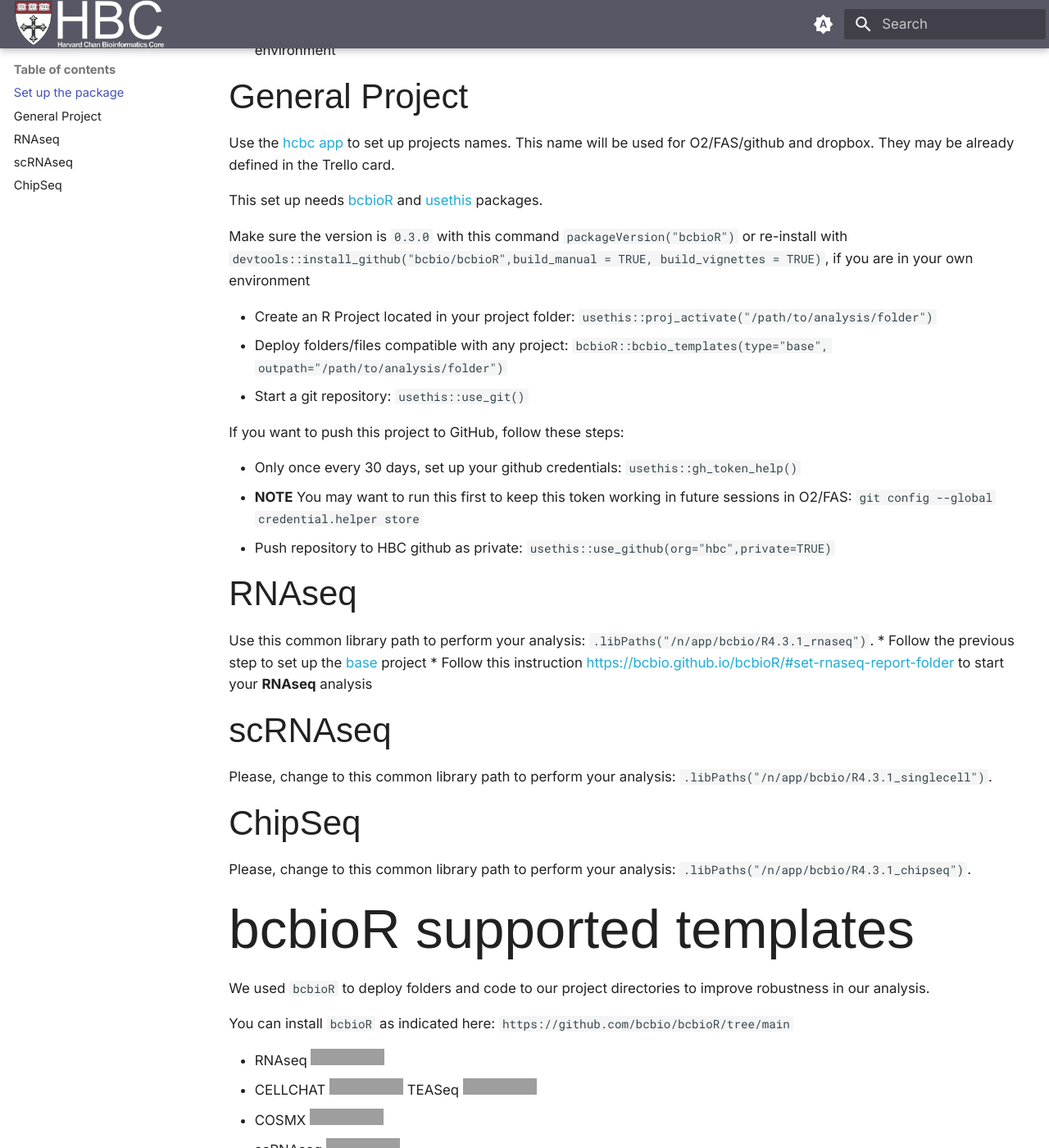
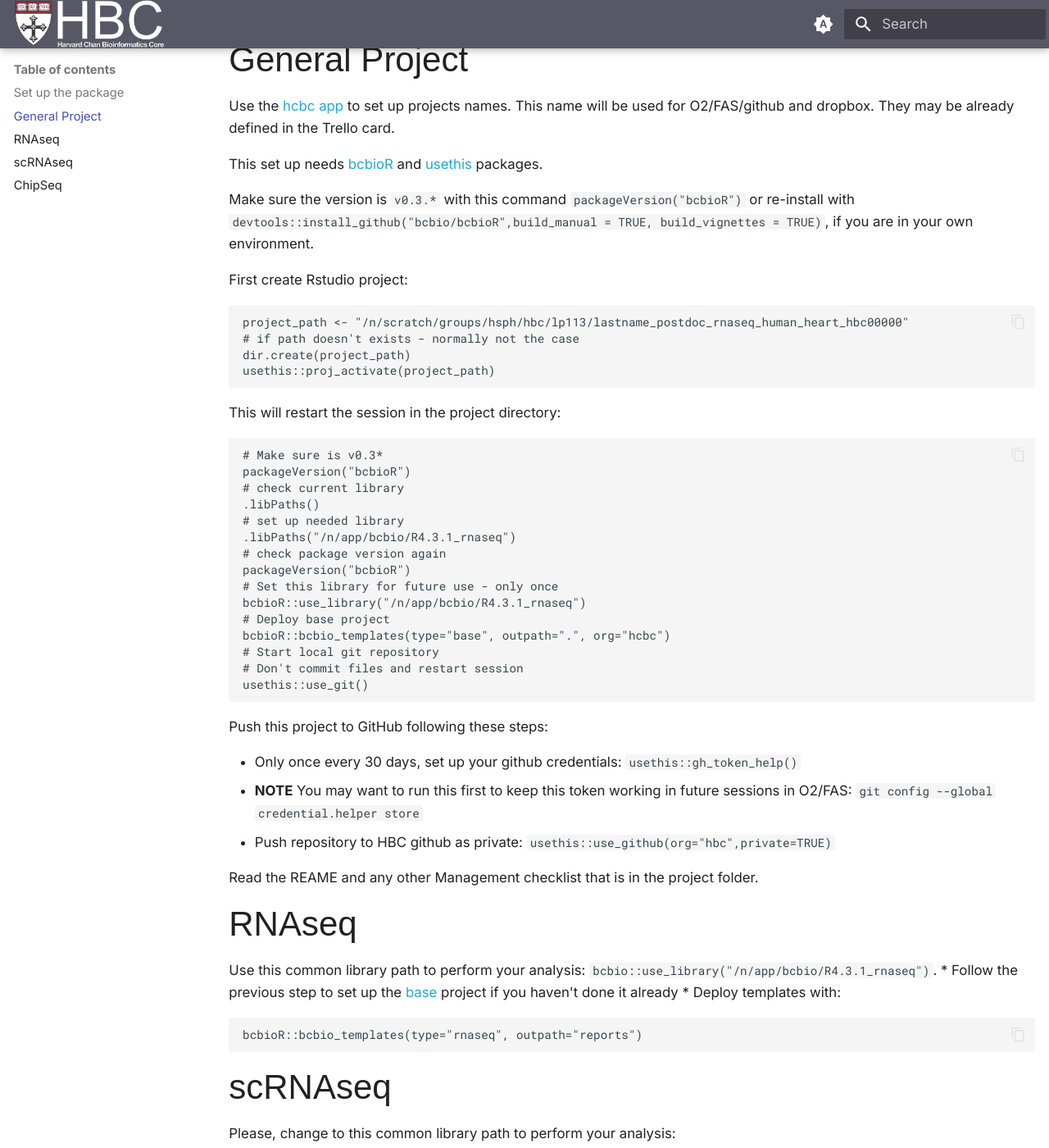
Before and after one commit to upendrabhattarai/test, an MkDocs documentation site: the page built from docs/index.md, in a window 1280 px wide and 1400 px high, scrolled down 814 px. Shown: the whole window at 82% size. Built offline with MkDocs 1.6.1 and Material for MkDocs 9.7.7, drawn with Linux system fonts in a browser that asks for light colours; some of the changed text lies outside the part shown; grey boxes are pictures that could not be loaded.

Commit message:
update instructions

````diff
--- a/docs/index.md
+++ b/docs/index.md
@@ -2,9 +2,7 @@
 
 Welcome to our Platform guidelines web-page. Here analysts and developers will find guidelines on how to work with our most common environments.
 
-We are developing platforms for each analysis type we have experience with at HCBC. Currently we fully support:
-
-- bulk RNAseq analysis ![](https://img.shields.io/badge/status-beta-blue)
+We are developing platforms for each analysis type we have experience with at HCBC.
 
 Go to each analysis-type section to learn how to use our platform.
 
@@ -14,10 +12,10 @@ Go to each analysis-type section to learn how to use our platform.
     * Remove `bcbio` from you `PATH` by commenting the line in your `.bashrc` if you have it
     * Start Rstudio with these modules on: `gcc/9.2.0 imageMagick/7.1.0 geos/3.10.2 cmake/3.22.2 R/4.3.1 fftw/3.3.10 gdal/3.1.4 udunits/2.2.28  boost/1.75.0`
     * Add `--exclude=compute-f-17-[09-25]` to the 'Slurm Custom Arguments' field
-    * When the session is started, set you library path typing this command in your console Rstudio window:  `.libPaths("/n/app/bcbio/R4.3.1_rnaseq")`
+    * When the session is started, set you library path typing this command in your console Rstudio window:  `.libPaths("/n/app/bcbio/R4.3.1")`
 
 * Load bcbioR with `library(bcbioR)`
-* Make sure the version is 0.3.0 with this command `packageVersion("bcbioR")` or re-install with `devtools::install_github("bcbio/bcbioR",build_manual = TRUE, build_vignettes = TRUE)`, if you are in your own environment
+* Make sure the version is **v0.3.*** with this command `packageVersion("bcbioR")` or re-install with `devtools::install_github("bcbio/bcbioR",build_manual = TRUE, build_vignettes = TRUE)`, if you are in your own environment
 
 ## General Project
 
@@ -25,31 +23,72 @@ Use the [hcbc app](https://hcbc.connect.hms.harvard.edu/content/8cd62872-0ec9-49
 
 This set up needs [bcbioR](https://github.com/bcbio/bcbioR) and [usethis](https://usethis.r-lib.org) packages.
 
-Make sure the version is `0.3.0` with this command `packageVersion("bcbioR")` or re-install with `devtools::install_github("bcbio/bcbioR",build_manual = TRUE, build_vignettes = TRUE)`, if you are in your own environment
+Make sure the version is `v0.3.*` with this command `packageVersion("bcbioR")` or re-install with `devtools::install_github("bcbio/bcbioR",build_manual = TRUE, build_vignettes = TRUE)`, if you are in your own environment.
 
-* Create an R Project located in your project folder: `usethis::proj_activate("/path/to/analysis/folder")`
-* Deploy folders/files compatible with any project: `bcbioR::bcbio_templates(type="base", outpath="/path/to/analysis/folder")`
-* Start a git repository: `usethis::use_git()`
+First create Rstudio project:
 
-If you want to push this project to GitHub, follow these steps:
+```
+project_path <- "/n/scratch/groups/hsph/hbc/lp113/lastname_postdoc_rnaseq_human_heart_hbc00000"
+# if path doesn't exists - normally not the case
+dir.create(project_path)
+usethis::proj_activate(project_path)
+```
+
+This will restart the session in the project directory:
+
+```
+# Make sure is v0.3*
+packageVersion("bcbioR")
+# check current library
+.libPaths()
+# set up needed library
+.libPaths("/n/app/bcbio/R4.3.1_rnaseq")
+# check package version again
+packageVersion("bcbioR")
+# Set this library for future use - only once
+bcbioR::use_library("/n/app/bcbio/R4.3.1_rnaseq")
+# Deploy base project
+bcbioR::bcbio_templates(type="base", outpath=".", org="hcbc")
+# Start local git repository
+# Don't commit files and restart session
+usethis::use_git()
+```
+
+Push this project to GitHub following these steps:
 
 * Only once every 30 days, set up your github credentials: `usethis::gh_token_help()`
   * **NOTE** You may want to run this first to keep this token working in future sessions in O2/FAS: `git config --global credential.helper store`
 * Push repository to HBC github as private: `usethis::use_github(org="hbc",private=TRUE)`
 
+Read the REAME and any other Management checklist that is in the project folder.
+
 ## RNAseq
 
-Use this common library path to perform your analysis: `.libPaths("/n/app/bcbio/R4.3.1_rnaseq")`.
-* Follow the previous step to set up the [base](#general-project) project
-* Follow this instruction https://bcbio.github.io/bcbioR/#set-rnaseq-report-folder to start your **RNAseq** analysis
+Use this common library path to perform your analysis: `bcbio::use_library("/n/app/bcbio/R4.3.1_rnaseq")`.
+* Follow the previous step to set up the [base](#general-project) project if you haven't done it already
+* Deploy templates with:
+
+```
+bcbioR::bcbio_templates(type="rnaseq", outpath="reports")
+```
 
 ## scRNAseq
 
-Please, change to this common library path to perform your analysis: `.libPaths("/n/app/bcbio/R4.3.1_singlecell")`.
+Please, change to this common library path to perform your analysis:
+
+```
+bcbio::use_library("/n/app/bcbio/R4.3.1_singlecell")
+bcbioR::bcbio_templates(type="singlecell, outpath="reports")
+```
 
 ## ChipSeq
 
-Please, change to this common library path to perform your analysis: `.libPaths("/n/app/bcbio/R4.3.1_chipseq")`.
+Please, change to this common library path to perform your analysis:
+
+```
+bcbio::use_library("/n/app/bcbio/R4.3.1_chipseq")
+bcbioR::bcbio_templates(type="chipseq, outpath="reports")
+```
 
 # bcbioR supported templates
 
@@ -57,11 +96,12 @@ We used `bcbioR` to deploy folders and code to our project directories to improv
 
 You can install `bcbioR` as indicated here: `https://github.com/bcbio/bcbioR/tree/main`
 
-- RNAseq ![](https://img.shields.io/badge/status-alpha-blue)
-- CELLCHAT ![](https://img.shields.io/badge/status-alpha-yellow)
-TEASeq ![](https://img.shields.io/badge/status-concept-yellow)
-- COSMX ![](https://img.shields.io/badge/status-concept-yellow)
-- scRNAseq ![](https://img.shields.io/badge/status-concept-yellow)
+- RNAseq ![](https://img.shields.io/badge/status-stable-blue)
+- ChipSeq ![](https://img.shields.io/badge/status-beta-yellow)
+- scRNAseq ![](https://img.shields.io/badge/status-beta-yellow)
+- CELLCHAT ![](https://img.shields.io/badge/status-draft-grey)
+- TEASeq ![](https://img.shields.io/badge/status-draft-grey)
+- COSMX ![](https://img.shields.io/badge/status-draft-grey)
 
 
 # Note
````
